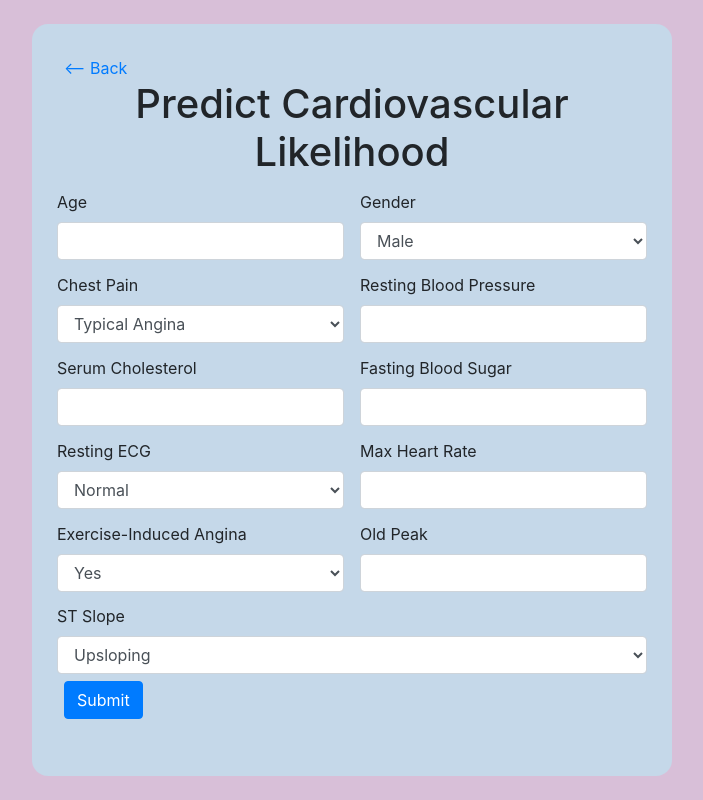
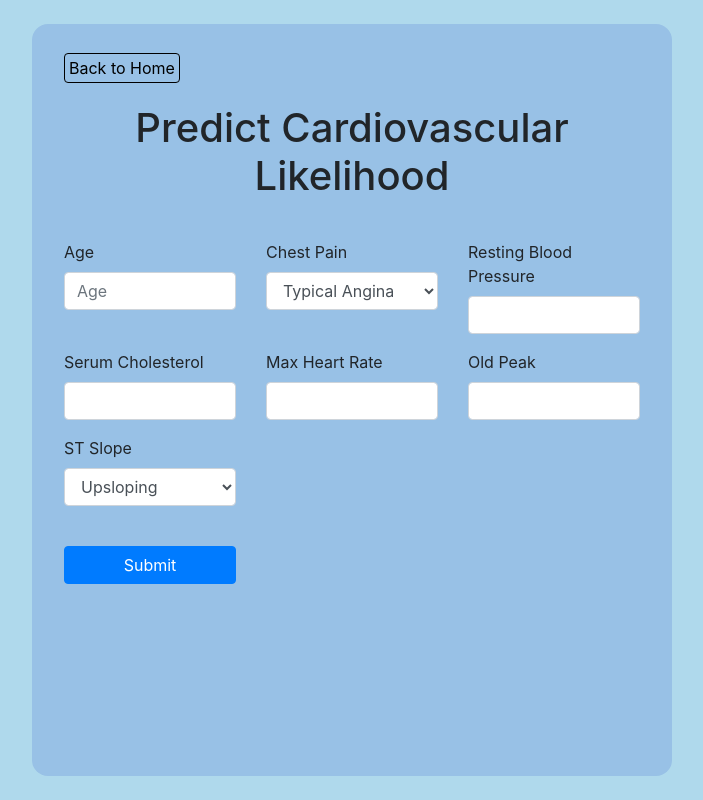
Before and after one commit to exfang/Machine-Learning-Operation, a Flask app: page /cvprediction in a window 1280 px wide. Shown: the whole page, without its empty margins (288-991 px from the left). Run offline with Flask 3, Linux system fonts and the light colour scheme; parts of the project's set-up code (start-up, migrations or seed data) failed here and were passed over; some libraries are stand-ins or nearby versions.

Commit message:
major changes to prediction and webpage

```diff
--- a/poetry/__init__.py
+++ b/poetry/__init__.py
@@ -4,15 +4,13 @@ from pycaret.classification import *
 from pycaret.regression import *
 import numpy as np
 import pandas as pd
+import hydra
+from hydra import utils
+from omegaconf import DictConfig
+
 
 app = Flask(__name__)
 
-# rf_model = load_model('models/rf_model')
-# rf_cols = [
-#     "age", "gender", "chest_pain", "resting_BP", "cholesterol",
-#     "fasting_BS", "resting_ECG", "max_HR", "exercise_angina",
-#     "old_peak", "ST_slope"
-# ]
 
 # Add your model code here
 # hdb = load_model('./model/test')
@@ -25,19 +23,37 @@ app = Flask(__name__)
 def home():
     return render_template('home.html')
 
+@hydra.main(config_path="config", config_name="main")
+def run(config):
+    global rf_model
+    global rf_cols
+    current_path = utils.get_original_cwd() + "/"
+    print(current_path+config.model.medical)
+    rf_model = load_model(current_path+config.model.medical)
+    print(rf_model)
+    rf_cols = ['age', 'chest_pain', 'resting_BP', 'cholesterol', 'max_HR', 'old_peak',
+ 'ST_slope']
+
+run()
 
 @app.route('/cvprediction', methods=['GET', 'POST'])
 def cv():
     cv_form = Medical(request.form)
-    # if request.method == 'POST' and cv_form.validate():
-    #     list_features = [x for x in request.form.values()]
-    #     final = np.array(list_features)
-    #     data_unseen = pd.DataFrame([final], columns=rf_cols)
-    #     # transform the data to the right format
-    #
-    #     prediction = predict_model(rf_model, data=data_unseen, round=0)
-    #     prediction = int(prediction.Label[0])
-    #     return render_template("medical/medical_form.html", pred="Expected bill will be {}".format(prediction))
+    if request.method == 'POST' and cv_form.validate():
+        list_features = [x for x in request.form.values()]
+        final = np.array(list_features)
+        print(final)
+
+        data_unseen = pd.DataFrame([final], columns=rf_cols)
+        # transform the data to the right format
+        prediction = predict_model(rf_model, data=data_unseen, round=0)
+        output_text = ""
+        if int(prediction.prediction_label) == 0:
+            output_text = f"You are predicted to not have cardiovascular disease with a confidence of {int(prediction.prediction_score*100)}%"
+        else:
+            output_text = f"You are predicted to have cardiovascular disease with a confidence of {int(prediction.prediction_score*100)}%"
+        return render_template("medical/medical_form.html", pred=output_text, form=cv_form)
+        # return render_template("medical/medical_form.html", form=cv_form)
 
     return render_template('medical/medical_form.html', form=cv_form)
 
--- a/poetry/pyproject.toml
+++ b/poetry/pyproject.toml
@@ -5,7 +5,7 @@ description = ""
 authors = ["andrew"]
 
 [tool.poetry.dependencies]
-python = "3.11.3"
+python = ">=3.8.2,<3.12"
 dvc = "^2.10.0"
 hydra-core = "^1.1.1"
 pdoc3 = "^0.10.0"
@@ -20,6 +20,8 @@ ipykernel = "^6.25.1"
 wtforms = "^3.0.1"
 flask = "^2.3.2"
 wtforms-components = "^0.10.5"
+mlflow = "^2.6.0"
+scikit-learn = "1.2.2"
 
 [tool.poetry.dev-dependencies]
 pytest = "^6.2.5"
--- a/poetry/pythonFiles/forms.py
+++ b/poetry/pythonFiles/forms.py
@@ -4,14 +4,14 @@ from wtforms import Form, StringField, PasswordField, validators, EmailField, Da
 
 class Medical(Form):
     age = IntegerField('Age', [validators.NumberRange(min=1, max=130), validators.DataRequired()])
-    gender = SelectField('Gender', choices=[('M', 'Male'), ('F', 'Female')], validators=[validators.DataRequired()])
+    # gender = SelectField('Gender', choices=[('M', 'Male'), ('F', 'Female')], validators=[validators.DataRequired()])
     chest_pain = SelectField('Chest Pain', choices=[('TA', 'Typical Angina'), ('ATA', 'Atypical Angina'), ('NAP', 'Non-Anginal Pain'), ('ASY', 'Asymptomatic')], validators=[validators.DataRequired()])
     resting_BP = DecimalField('Resting Blood Pressure', [validators.NumberRange(min=0), validators.DataRequired()])
     cholesterol = DecimalField('Serum Cholesterol', [validators.NumberRange(min=0), validators.DataRequired()])
-    fasting_BS = DecimalField('Fasting Blood Sugar', [validators.NumberRange(min=0), validators.DataRequired()])
-    resting_ECG = SelectField('Resting ECG', choices=[('Normal', 'Normal'), ('ST', 'ST-T wave abnormality'), ('LVH', 'Probable or definite LVH')], validators=[validators.DataRequired()])
+    # fasting_BS = DecimalField('Fasting Blood Sugar', [validators.NumberRange(min=0), validators.DataRequired()])
+    # resting_ECG = SelectField('Resting ECG', choices=[('Normal', 'Normal'), ('ST', 'ST-T wave abnormality'), ('LVH', 'Probable or definite LVH')], validators=[validators.DataRequired()])
     max_HR = IntegerField('Max Heart Rate', [validators.NumberRange(min=60, max=202), validators.DataRequired()])
-    exercise_angina = SelectField('Exercise-Induced Angina', choices=[('Y', 'Yes'), ('N', 'No')], validators=[validators.DataRequired()])
+    # exercise_angina = SelectField('Exercise-Induced Angina', choices=[('Y', 'Yes'), ('N', 'No')], validators=[validators.DataRequired()])
     old_peak = DecimalField('Old Peak', [validators.NumberRange(min=0), validators.DataRequired()])
     ST_slope = SelectField('ST Slope', choices=[('Up', 'Upsloping'), ('Flat', 'Flat'), ('Down', 'Downsloping')], validators=[validators.DataRequired()])
 
--- a/poetry/static/home.css
+++ b/poetry/static/home.css
@@ -2,7 +2,7 @@
     display: flex;
     height: 100vh;
     padding: 15vh;
-    background-color: thistle;
+    background-color: rgb(175, 217, 236);;
 }
 
 .home_split {
--- a/poetry/static/medical.css
+++ b/poetry/static/medical.css
@@ -3,17 +3,34 @@
     justify-content: center;
     margin: auto;
     height: 100vh;
-    background-color: thistle;
+    background-color: rgb(175, 217, 236);
+}
+
+.button-back {
+    border: 1px solid black;
+    border-radius: 4px;
+    padding: 4px;
+    text-decoration: none;
+    color: black;
+    margin-bottom: 2vh;
+    transition: 0.5s;
+}
+
+.button-back:hover {
+    color: black;
+    text-decoration: none;
+    background-color: white;
+    transition: 0.5s;
 }
 
 .medical_bg{
-    background:#C5D8E9;
+    background:#98c1e6;
     width:50%;
     margin: 1.5rem;
     border-radius: 1rem;
     padding: 2rem;
 }
 
-.col-md-6, .col-md-12 {
-    padding: 0.4rem 0.5rem;
+.col-md-4{
+    margin-bottom: 1rem;
 }
--- a/poetry/templates/medical/medical_form.html
+++ b/poetry/templates/medical/medical_form.html
@@ -8,57 +8,39 @@
 <div class='medical'>
     <div class="medical_bg">
     {% from "includes/form_helper.html" import render_field %}
-    <a href="/"><-- Back</a>
-        <h1 class="display-5" style="text-align:center;">Predict Cardiovascular Likelihood</h1>
+    <a href="/" class="button-back">Back to Home</a>
+        <h1 class="display-5" style="text-align:center; margin-bottom:5vh; margin-top:3vh;">Predict Cardiovascular Likelihood</h1>
         {% print(pred) %}
         <form method="POST" action="/cvprediction">
             <div class="row">
-                <div class="col-md-6">
-                    {{ render_field(form.age, class="form-control") }}
+                <div class="col-md-4">
+                    {{ render_field(form.age, class="form-control", placeholder="Age") }}
                 </div>
-                <div class="col-md-6">
-                    {{ render_field(form.gender, class="form-control") }}
+                <div class="col-md-4">
+                    {{ render_field(form.chest_pain, class="form-control") }}
+                </div>
+                <div class="col-md-4">
+                    {{ render_field(form.resting_BP, class="form-control") }}
+                </div>
+                <div class="col-md-4">
+                    {{ render_field(form.cholesterol, class="form-control") }}
+                </div>
+                <div class="col-md-4">
+                    {{ render_field(form.max_HR, class="form-control") }}
+                </div>
+                <div class="col-md-4">
+                    {{ render_field(form.old_peak, class="form-control") }}
+                </div>
+                <div class="col-md-4">
+                    {{ render_field(form.ST_slope, class="form-control") }}
                 </div>
             </div>
             <div class="row">
-                <div class="col-md-6">
-                    {{ render_field(form.chest_pain, class="form-control") }}
+                <div class="col-md-4">
+                    <input type="submit" value="Submit" class="btn btn-primary" style="margin-top:3vh; width:100%;"/>
                 </div>
-                <div class="col-md-6">
-                    {{ render_field(form.resting_BP, class="form-control") }}
-                </div>
+
             </div>
-            <div class="row">
-                <div class="col-md-6">
-                    {{ render_field(form.cholesterol, class="form-control") }}
-                </div>
-                <div class="col-md-6">
-                    {{ render_field(form.fasting_BS, class="form-control") }}
-                </div>
-            </div>
-            <div class="row">
-                <div class="col-md-6">
-                    {{ render_field(form.resting_ECG, class="form-control") }}
-                </div>
-                <div class="col-md-6">
-                    {{ render_field(form.max_HR, class="form-control") }}
-                </div>
-            </div>
-            <div class="row">
-                <div class="col-md-6">
-                    {{ render_field(form.exercise_angina, class="form-control") }}
-                </div>
-                <div class="col-md-6">
-                    {{ render_field(form.old_peak, class="form-control") }}
-                </div>
-            </div>
-            <div class="row">
-                <div class="col-md-12">
-                    {{ render_field(form.ST_slope, class="form-control") }}
-                </div>
-            </div>
-
-            <input type="submit" value="Submit" class="btn btn-primary"/>
         </form>
     </div>
 </div>
```
Also changed, not shown: poetry/config/main.yaml (+3 -4 lines), 4 other files.
